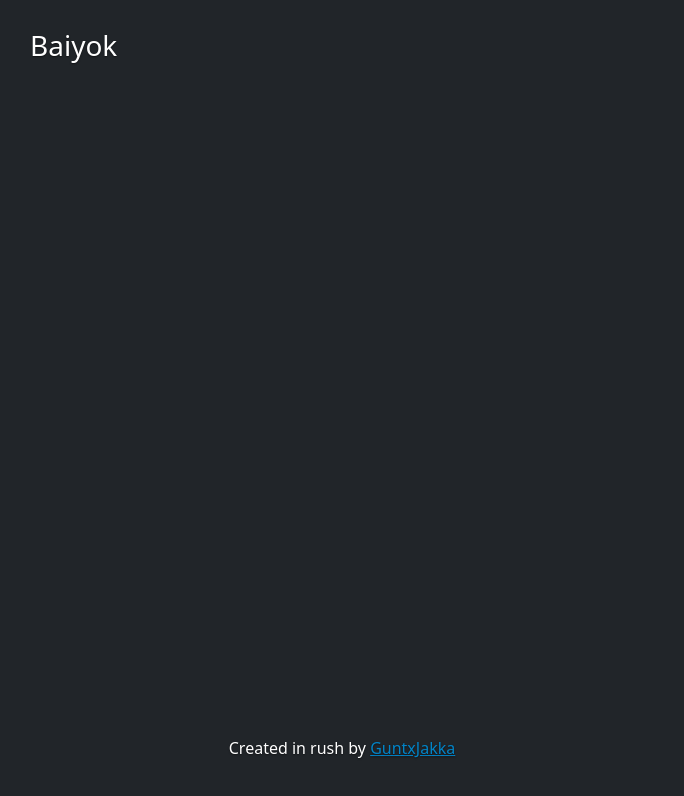
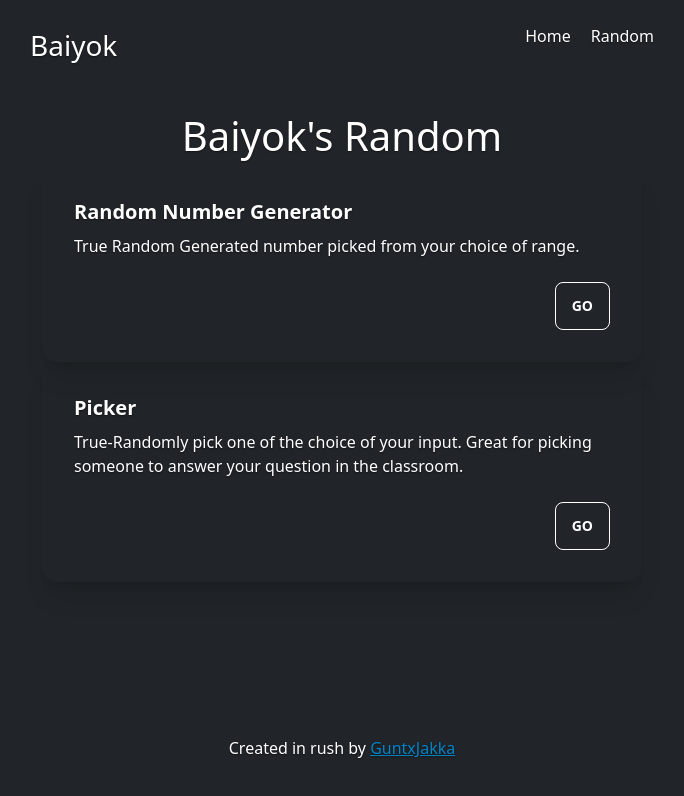
Before and after one commit to gxjakkap/baiyok.org, a Next.js app: page /random in a window 1280 px wide. Shown: the top 796 px of the page, without its empty margins (298-982 px from the left). Built offline with nearby package versions, Linux system fonts and the light colour scheme.

Commit message:
feat: add main random page

```diff
--- a/components/header.tsx
+++ b/components/header.tsx
@@ -5,11 +5,11 @@ const Header = () => {
         <header className="mb-10">
             <div>
             <h3 className="md:float-left mb-0"><Link href="/">Baiyok</Link></h3>
-                {/* <nav className="flex flex-wrap list-none pl-0 mb-0 justify-center md:float-right space-x-5">
-                    <Link className="nav-link fw-bold py-1 px-0" href="#">Home</Link>
+                <nav className="flex flex-wrap list-none pl-0 mb-0 justify-center md:float-right space-x-5">
+                    <Link className="nav-link fw-bold py-1 px-0" href="/">Home</Link>
                     <Link className="nav-link fw-bold py-1 px-0" href="/random">Random</Link>
-                    <a className="nav-link fw-bold py-1 px-0" href="#">Contact</a>
-                </nav> */}
+                    {/* <a className="nav-link fw-bold py-1 px-0" href="#">Contact</a> */}
+                </nav>
             </div>
         </header>
     )
--- /dev/null
+++ b/misc/json.ts
@@ -0,0 +1,7 @@
+import fsPromises from 'fs/promises'
+
+export async function fetchJSON(filePath: string){
+    const jsonData = await fsPromises.readFile(filePath)
+    const objData = jsonData.toString()
+    return JSON.parse(objData)
+}
--- /dev/null
+++ b/misc/randomroutes.json
@@ -0,0 +1,12 @@
+[
+    {
+        "path": "/random/int",
+        "name": "Random Number Generator",
+        "description": "True Random Generated number picked from your choice of range."
+    },
+    {
+        "path": "/random/picker",
+        "name": "Picker",
+        "description": "True-Randomly pick one of the choice of your input. Great for picking someone to answer your question in the classroom."
+    }
+]
--- a/pages/random/index.tsx
+++ b/pages/random/index.tsx
@@ -1,15 +1,31 @@
-import type { NextPage } from 'next'
+import type { GetStaticProps, InferGetStaticPropsType, NextPage } from 'next'
 import Head from 'next/head'
+import Link from 'next/link'
+import process from 'process'
 import Footer from '../../components/footer'
 import Header from '../../components/header'
+import { join } from 'path'
+import { fetchJSON } from '../../misc/json'
 
+const routefile = join(process.cwd(), 'misc', 'randomroutes.json')
 
-const RandomHome: NextPage = () => {
+type GridData = {path: string, name: string, description: string}
+
+export const getStaticProps: GetStaticProps = async() => {
+    const dataArray: GridData[] = await fetchJSON(routefile)
+    return {
+        props: {
+            dataArray,
+        }
+    }
+}
+
+const RandomHome: NextPage = ({dataArray} : InferGetStaticPropsType<typeof getStaticProps>) => {
     return (
     <>
         <Head>
             <meta charSet="utf-8" />
-            <meta name="viewport" content="width=device-width, initial-scale=1" />
+            <meta name="viewport" content="width=device-width, initial-scale=1.0" />
             <meta name="description" content="" />
             <meta name="author" content="Sriwataporn Kongdam" />
             <title>Random - Baiyok</title>
@@ -18,7 +34,22 @@ const RandomHome: NextPage = () => {
             <div className="cover-container flex w-full h-full p-6 mx-auto flex-col">
                 <Header />
                 <main className="px-3">
-
+                    <h1>Baiyok's Random</h1>
+                    <div className="container mx-auto">
+                        {dataArray.map((data: GridData) => {
+                            return (
+                                <div className="card w-50 bg-base-100 ml-auto mr-auto shadow-xl">
+                                    <div className="card-body">
+                                        <h2 className="card-title">{data.name}</h2>
+                                        <p className='text-left'>{data.description}</p>
+                                        <div className="card-actions justify-end">
+                                            <Link href={data.path}><button className="btn btn-primary">Go</button></Link>
+                                        </div>
+                                    </div>
+                                </div>
+                            )
+                        })}
+                    </div>
                 </main>
                 <Footer/>
             </div>
```
Also changed, not shown: 1 other file (tests, documents, lock files or other folders).
